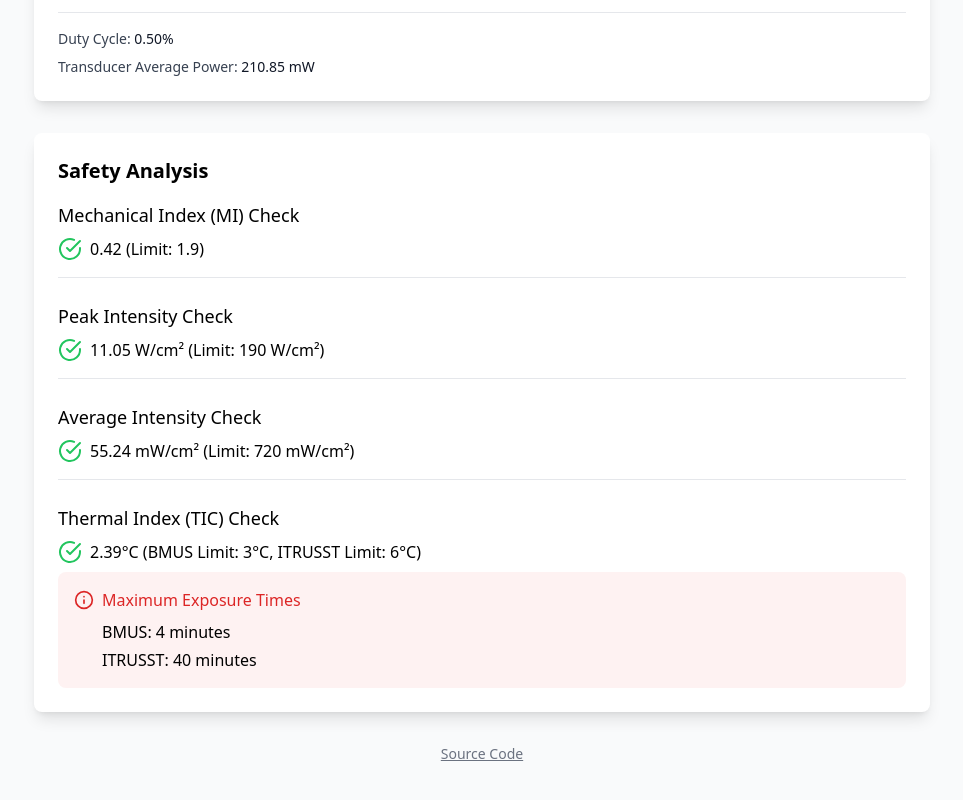
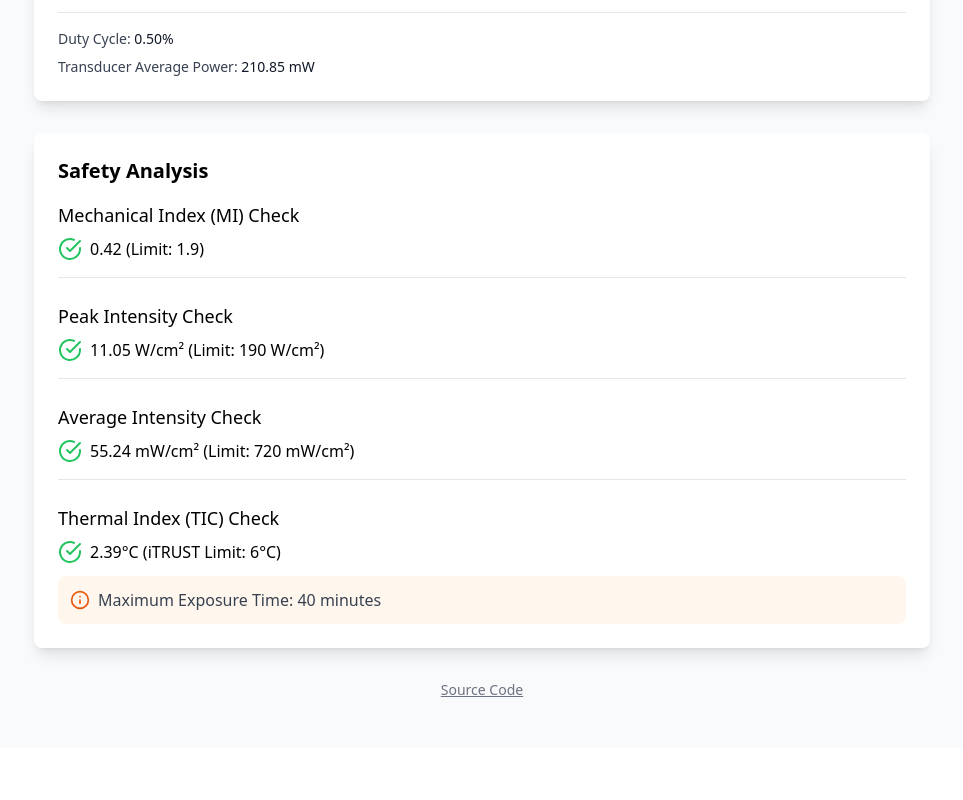
Before and after one commit to rhotter/tfus-safety-calculator, a React (Vite) app: page / in a window 1280 px wide. Shown: the part 492-1292 px from the top of the page, without its empty margins (158-1121 px from the left). After the commit the page ends 1240 px from the top, so only its background shows below. Built offline with nearby package versions, Linux system fonts and the light colour scheme.

Commit message:
get rid of bmus limits, just use itrusst

```diff
--- a/src/App.tsx
+++ b/src/App.tsx
@@ -165,17 +165,6 @@ function App() {
   useEffect(() => {
     calculateResults(params);
   }, [params]);
-
-  const getMaxExposureTime = (tic: number) => {
-    // BMUS limits
-    if (tic <= 0.7) return Infinity;
-    if (tic <= 1) return 60;
-    if (tic <= 1.5) return 30;
-    if (tic <= 2) return 15;
-    if (tic <= 2.5) return 4;
-    if (tic <= 3) return 1;
-    return 0;
-  };
 
   const getITRUSSTMaxExposureTime = (tic: number) => {
     // ITRUSST limits
@@ -416,29 +405,22 @@ function App() {
                 Thermal Index (TIC) Check
               </h3>
               <div className="flex items-center mb-2">
-                {results.tic < 3 ? (
+                {results.tic < 6 ? (
                   <CheckCircle className="text-green-500 w-6 h-6 mr-2" />
                 ) : (
                   <AlertTriangle className="text-red-500 w-6 h-6 mr-2" />
                 )}
                 <span>
-                  {results.tic.toFixed(2)}°C (BMUS Limit: 3°C, ITRUSST Limit:
-                  6°C)
+                  {results.tic.toFixed(2)}°C (iTRUST Limit: 6°C)
                 </span>
               </div>
 
-              <div className="!bg-red-50 p-4 rounded-lg">
-                <div className="flex items-center mb-2">
-                  <Info className="text-red-600 w-5 h-5 mr-2" />
-                  <span className="text-red-600 font-medium">
-                    Maximum Exposure Times
+              <div className="!bg-orange-50 p-3 rounded-lg mt-3">
+                <div className="flex items-center">
+                  <Info className="text-orange-600 w-5 h-5 mr-2" />
+                  <span className="text-gray-700">
+                    Maximum Exposure Time: <span className="font-medium">{getITRUSSTMaxExposureTime(results.tic)} minutes</span>
                   </span>
-                </div>
-                <div className="ml-7 space-y-1">
-                  <p>BMUS: {getMaxExposureTime(results.tic)} minutes</p>
-                  <p>
-                    ITRUSST: {getITRUSSTMaxExposureTime(results.tic)} minutes
-                  </p>
                 </div>
               </div>
             </div>
```
